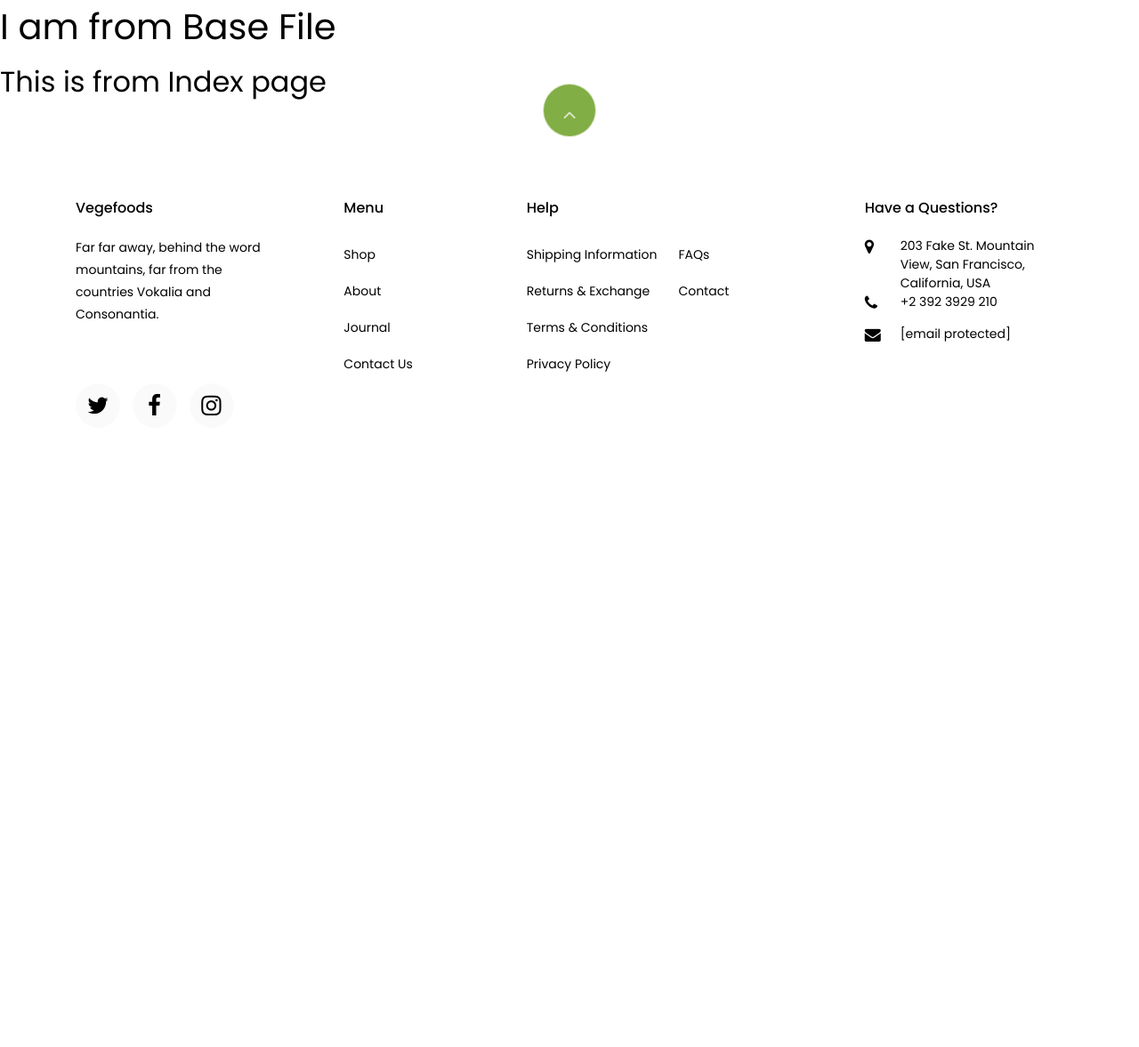
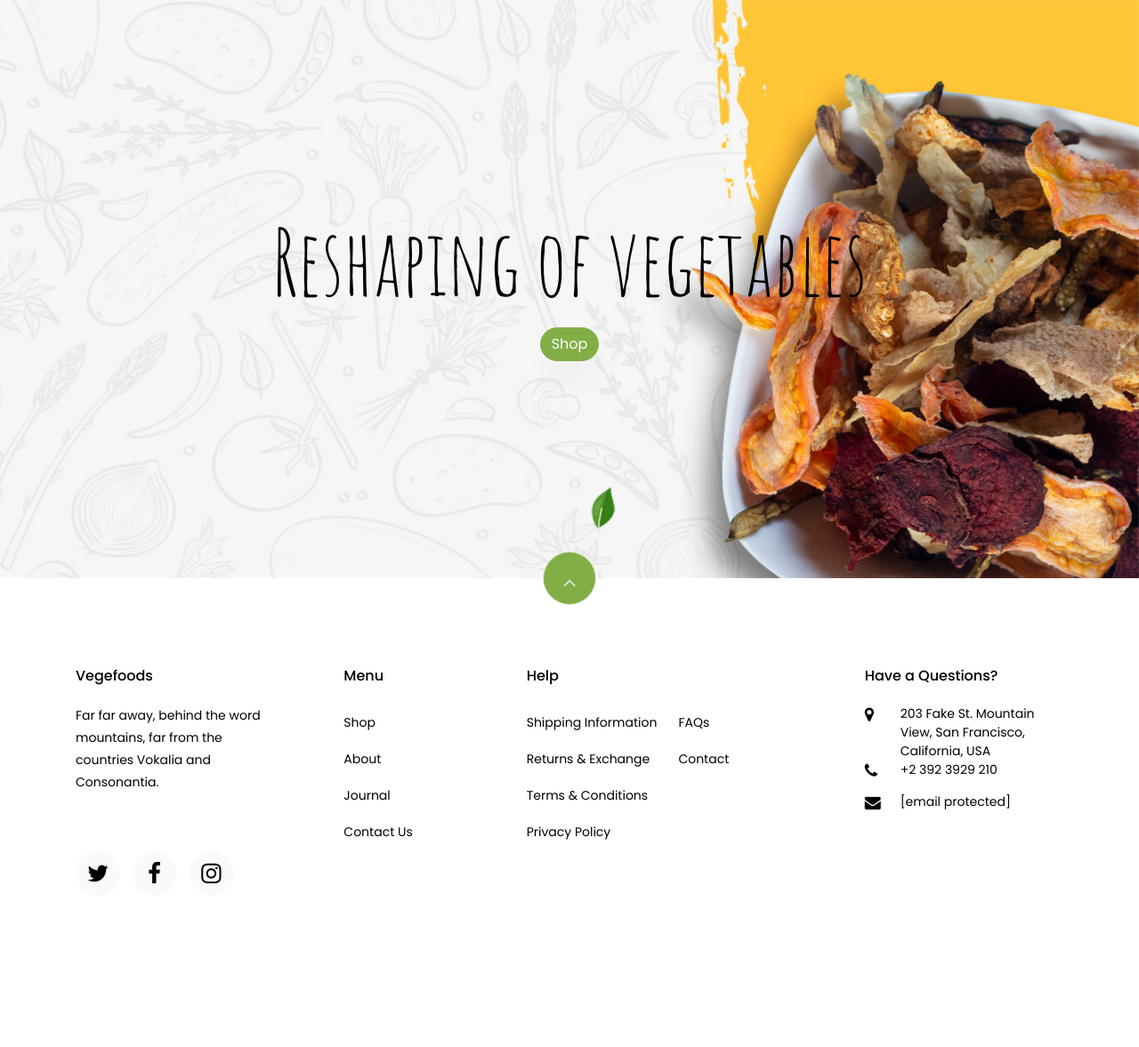
Before and after one commit to smitrami-123/veggie, a Django app: page / in a window 1280 px wide. Shown: the part 68-1245 px from the top of the page at 89% size. Before the commit the page ends 535 px from the top, so only its background shows below. Run offline with Django 3.2, Linux system fonts and the light colour scheme; data comes from the database, SQL or seed files in the repository; both versions use the stored data as it was after the commit; some libraries are stand-ins or nearby versions; some web fonts are replaced.

Commit message:
Product ratings added Carousel added

```diff
--- a/home/models/carousel.py
+++ b/home/models/carousel.py
@@ -4,4 +4,5 @@ from django.db import models
 
 class Carousel(models.Model):
     carousel_img = models.ImageField(upload_to='carousel/')
-    label = models.CharField(max_length=50)
+    label = models.CharField(max_length=50, default='')
+    title = models.CharField(max_length=100, default='')
--- a/home/templates/home/index.html
+++ b/home/templates/home/index.html
@@ -1,4 +1,21 @@
 {% extends "products/base.html" %}
 {% block body%}
-<h2>This is from Index page</h2>
+<section id="home-section" class="hero">
+<div class="home-slider owl-carousel">
+    {% for item in items %}
+<div class="slider-item" style="background-image: url({{item.carousel_img.url}});">
+
+<div class="container">
+<div class="row slider-text justify-content-center align-items-center" data-scrollax-parent="true">
+<div class="col-md-12 ftco-animate text-center">
+<h1 class="mb-2" style = "color : black">{{item.label}}</h1>
+<!--<h2 class="subheading mb-4">We deliver organic vegetables &amp; fruits</h2>-->
+<p><a href="#" class="btn btn-primary">Shop </a></p>
+</div>
+</div>
+</div>
+</div>
+    {% endfor %}
+</div>
+</section>
 {% endblock %}
--- a/home/views.py
+++ b/home/views.py
@@ -1,5 +1,9 @@
 from django.shortcuts import render
-
+from .models import Carousel
 # Create your views here.
 def index(request):
-    return render(request, 'home/index.html')
+    items = Carousel.objects.all()
+    context = {
+        'items' : items
+    }
+    return render(request, 'home/index.html', context)
--- a/products/models/product.py
+++ b/products/models/product.py
@@ -1,8 +1,9 @@
 from django.db import models
-
+from django.core.validators import MaxValueValidator, MinValueValidator
 
 class Product(models.Model):
     product_name = models.CharField(max_length=30)
     product_price = models.IntegerField(default=0)
     product_img = models.ImageField(upload_to='products/', default='alter.png')
     product_des = models.CharField(max_length=300, default='')
+    product_ratings = models.FloatField(default=5.0,validators=[MinValueValidator(1.0), MaxValueValidator(5.0)])
--- a/products/templates/products/base.html
+++ b/products/templates/products/base.html
@@ -57,7 +57,7 @@
         </div>
     </div>
 </nav>
-<h1> I am from Base File</h1>
+<!--<h1> I am from Base File</h1>-->
 {% block body%}
 {% endblock %}
 
```
Also changed, not shown: db.sqlite3, home/migrations/0002_auto_20210401_1731.py (added), uploads/media/carousel/2.Beetroot-chips-1.jpg (added), uploads/media/carousel/3.Carrot-chips.jpg (added), uploads/media/carousel/4.Sweet-potato-chips.jpg (added), uploads/media/carousel/5.Bottlegourd-Chips.jpg (added).
